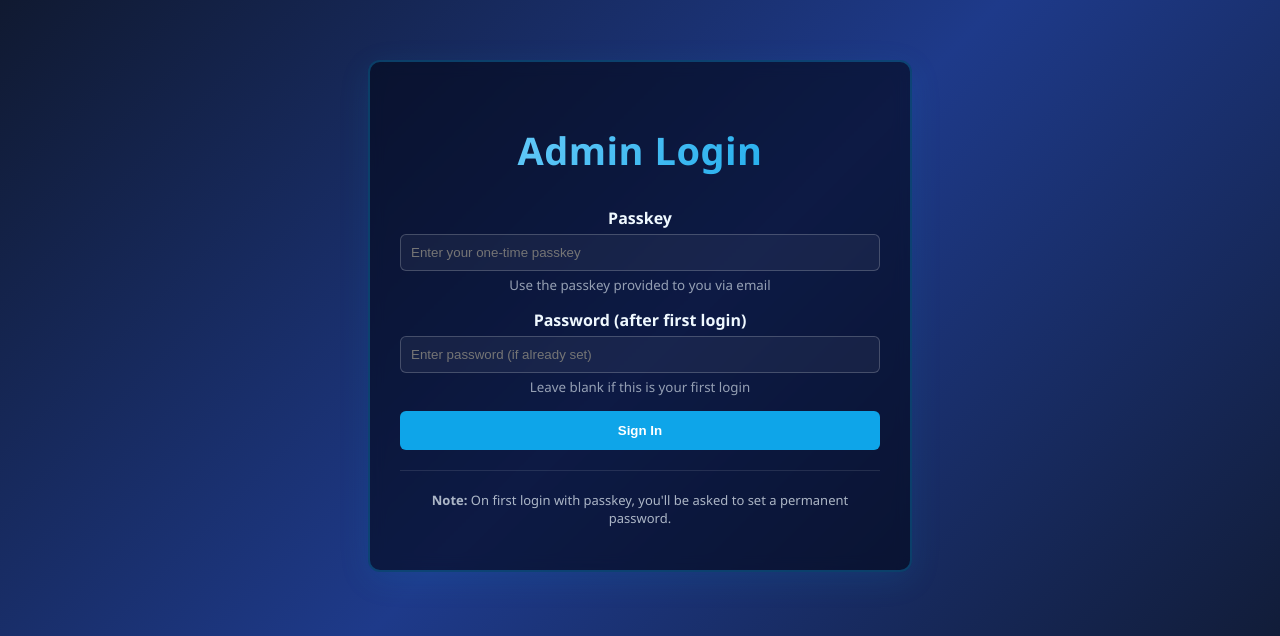
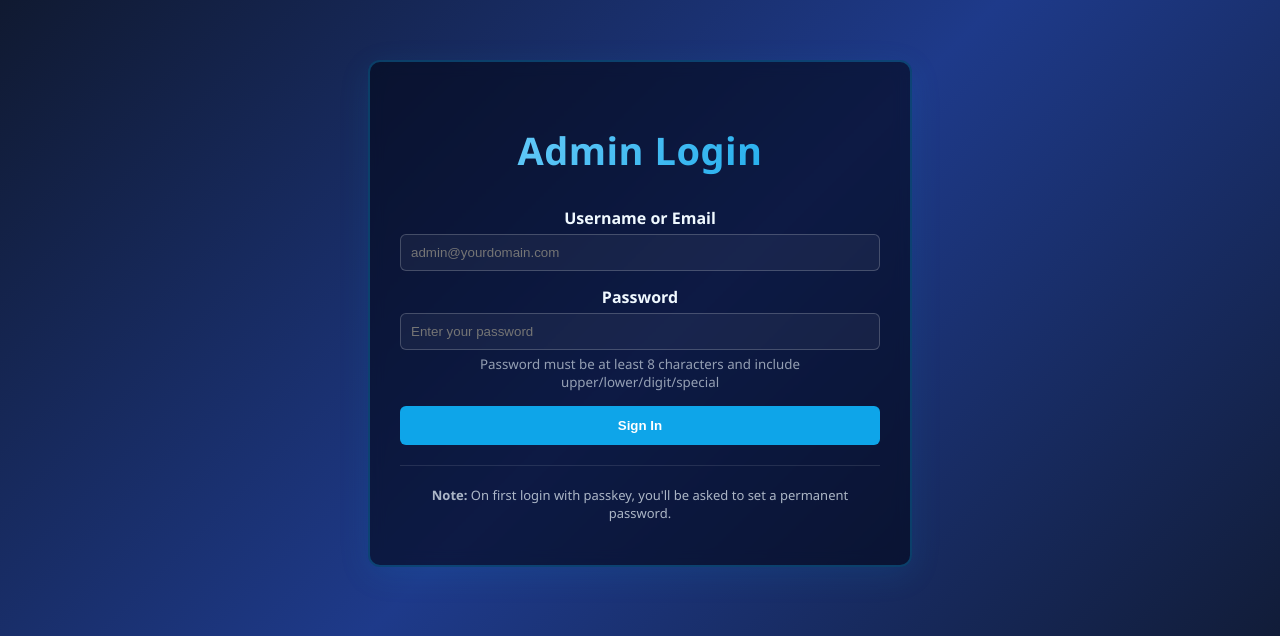
Before and after one commit to jmpeters002-coder/https-smartsortaisolutions, a Flask app: page /admin/login in a window 1280 px wide. Shown: the part 75-711 px from the top of the page. Run offline with Flask 3, Linux system fonts and the light colour scheme.

Commit message:
Admin auth: hashed creds, CSRF, dashboard realtime, payment pending page, security fixes

```diff
--- a/app.py
+++ b/app.py
@@ -1,10 +1,13 @@
 from flask import Flask, render_template, jsonify, request, redirect, session, Response, url_for
-from models import db, Product, Order, UserAccess
+from models import db, Product, Order, UserAccess, User
 import os
 import requests
 from dotenv import load_dotenv
 import hmac
 import hashlib
+import json
+import re
+from werkzeug.security import generate_password_hash, check_password_hash
 from flask_mail import Mail, Message
 import logging
 from logging.handlers import RotatingFileHandler
@@ -38,6 +41,42 @@ app.config['SESSION_COOKIE_HTTPONLY'] = True  # Prevent JS access
 app.config['SESSION_COOKIE_SAMESITE'] = 'Lax'  # CSRF protection
 app.config['PERMANENT_SESSION_LIFETIME'] = 2592000  # 30 days
 
+
+# --- Simple CSRF protection (token stored in session) ---
+def generate_csrf_token():
+    token = session.get('csrf_token')
+    if not token:
+        token = secrets.token_urlsafe(32)
+        session['csrf_token'] = token
+    return token
+
+
+def validate_csrf(token):
+    expected = session.get('csrf_token')
+    return expected and hmac.compare_digest(expected, token)
+
+
+# Make csrf_token available in Jinja templates
+app.jinja_env.globals['csrf_token'] = generate_csrf_token
+
+
+@app.before_request
+def enforce_csrf_on_post():
+    # Skip safe methods
+    if request.method != 'POST':
+        return
+
+    # Exempt endpoints that are webhooks or external APIs
+    path = request.path or ''
+    csrf_exempt_prefixes = ['/webhook', '/api/', '/static']
+    if any(path.startswith(p) for p in csrf_exempt_prefixes):
+        return
+
+    # Check token either in header (X-CSRF-Token) or in form data
+    token = request.headers.get('X-CSRF-Token') or request.form.get('csrf_token')
+    if not token or not validate_csrf(token):
+        return Response('CSRF validation failed', status=400)
+
 # Paystack API Key
 PAYSTACK_SECRET_KEY = os.getenv("PAYSTACK_SECRET_KEY")
 PAYSTACK_PUBLIC_KEY = os.getenv("PAYSTACK_PUBLIC_KEY")
@@ -57,10 +96,47 @@ app.config['MAIL_DEFAULT_SENDER'] = os.getenv("MAIL_DEFAULT_SENDER", "support@sm
 mail = Mail(app)
 
 # --- Admin authentication helpers ---
-# Admin credentials and email
+# Admin credentials and email (login username/email comes from env)
 ADMIN_EMAIL = os.getenv('ADMIN_EMAIL', 'smartsortsolutions04@gmail.com')
-ADMIN_PASSKEY = os.getenv('PASSKEY', 'peterngecu')  # Simple passkey for initial login
-ADMIN_PASSWORD = os.getenv('ADMIN_PASSWORD')  # Set after first login via change password
+# Credentials file stored in instance folder (created if missing)
+CREDENTIALS_PATH = os.path.join(os.path.dirname(__file__), 'instance', 'admin_credentials.json')
+
+
+def load_credentials():
+    """Load admin credentials from instance JSON file."""
+    try:
+        if os.path.exists(CREDENTIALS_PATH):
+            with open(CREDENTIALS_PATH, 'r', encoding='utf-8') as f:
+                return json.load(f)
+    except Exception:
+        return None
+    return None
+
+
+def save_credentials(login, password_hash):
+    """Save admin credentials to instance JSON file."""
+    data = {'login': login, 'password_hash': password_hash}
+    # Ensure instance directory exists
+    inst_dir = os.path.dirname(CREDENTIALS_PATH)
+    if not os.path.exists(inst_dir):
+        os.makedirs(inst_dir, exist_ok=True)
+    with open(CREDENTIALS_PATH, 'w', encoding='utf-8') as f:
+        json.dump(data, f)
+
+
+def is_strong_password(pw: str) -> bool:
+    """Basic strong-password check: min 8, upper, lower, digit, special."""
+    if not pw or len(pw) < 8:
+        return False
+    if not re.search(r'[a-z]', pw):
+        return False
+    if not re.search(r'[A-Z]', pw):
+        return False
+    if not re.search(r'\d', pw):
+        return False
+    if not re.search(r'[!@#$%^&*(),.?":{}|<>]', pw):
+        return False
+    return True
 
 def check_admin_auth():
     """Return True if the request has admin access via session or HTTP Basic auth."""
@@ -68,11 +144,15 @@ def check_admin_auth():
     if session.get('is_admin'):
         return True
 
-    # HTTP Basic auth
+    # HTTP Basic auth using stored credentials
     auth = request.authorization
-    if auth and ADMIN_PASSWORD:
-        if hmac.compare_digest(auth.username or "", ADMIN_EMAIL) and hmac.compare_digest(auth.password or "", ADMIN_PASSWORD):
-            return True
+    creds = load_credentials()
+    if auth and creds:
+        stored_login = creds.get('login')
+        stored_hash = creds.get('password_hash')
+        if stored_login and stored_hash:
+            if hmac.compare_digest(auth.username or "", stored_login) and check_password_hash(stored_hash, auth.password or ""):
+                return True
 
     return False
 
@@ -88,30 +168,49 @@ def admin_required(func):
 
 @app.route('/admin/login', methods=['GET', 'POST'])
 def admin_login():
-    """Passkey-based admin login with first-time password setup."""
+    """Admin login using `login` (username/email) and `password`.
+
+    If credentials do not exist yet, allow initial setup when `login` matches
+    the configured `ADMIN_EMAIL` and the supplied password meets strength rules.
+    """
     if request.method == 'POST':
-        passkey = request.form.get('passkey', '').strip()
+        login = request.form.get('login', '').strip()
         password = request.form.get('password', '').strip()
 
-        # Verify passkey first
-        if passkey and passkey == ADMIN_PASSKEY:
-            session['is_admin'] = True
-            session['first_login'] = True  # Force password change on first login
-            return redirect(url_for('admin_change_password'))
+        if not login or not password:
+            return render_template('admin_login.html', error='Provide login and password'), 400
 
-        # If password already set, allow password login
-        if password and ADMIN_PASSWORD and password == ADMIN_PASSWORD:
+        creds = load_credentials()
+
+        # If credentials exist, validate
+        if creds:
+            stored_login = creds.get('login')
+            stored_hash = creds.get('password_hash')
+            if stored_login and stored_hash and hmac.compare_digest(login, stored_login) and check_password_hash(stored_hash, password):
+                session['is_admin'] = True
+                return redirect(url_for('admin_dashboard'))
+            return render_template('admin_login.html', error='Invalid login or password'), 401
+
+        # No credentials yet — allow initial setup only for configured ADMIN_EMAIL
+        if login == ADMIN_EMAIL:
+            if not is_strong_password(password):
+                return render_template('admin_login.html', error='Password must be at least 8 chars and include upper, lower, number, and special char'), 400
+            pw_hash = generate_password_hash(password)
+            save_credentials(login, pw_hash)
             session['is_admin'] = True
             return redirect(url_for('admin_dashboard'))
 
-        return render_template('admin_login.html', error='Invalid passkey or password'), 401
+        return render_template('admin_login.html', error='Invalid login or password'), 401
 
     return render_template('admin_login.html')
 
 
 @app.route('/admin/change-password', methods=['GET', 'POST'])
 def admin_change_password():
-    """Set/change admin password on first login."""
+    """Allow logged-in admin to change their password.
+
+    Requires current session `is_admin`.
+    """
     if not session.get('is_admin'):
         return redirect(url_for('admin_login'))
 
@@ -119,21 +218,19 @@ def admin_change_password():
         new_password = request.form.get('new_password', '').strip()
         confirm_password = request.form.get('confirm_password', '').strip()
 
-        if not new_password or len(new_password) < 6:
-            return render_template('admin_change_password.html', error='Password must be at least 6 characters'), 400
-
         if new_password != confirm_password:
             return render_template('admin_change_password.html', error='Passwords do not match'), 400
 
-        # Store password in session (will need to manually add to env vars on Render)
-        session.pop('first_login', None)
+        if not is_strong_password(new_password):
+            return render_template('admin_change_password.html', error='Password must be at least 8 chars and include upper, lower, number, and special char'), 400
 
-        return render_template('admin_change_password.html',
-                             password_set=new_password,
-                             success=f'Password set successfully!'), 200
+        # Persist new password hash for current admin login
+        creds = load_credentials() or {'login': ADMIN_EMAIL}
+        save_credentials(creds.get('login', ADMIN_EMAIL), generate_password_hash(new_password))
 
-    is_first_login = session.get('first_login', False)
-    return render_template('admin_change_password.html', is_first_login=is_first_login)
+        return render_template('admin_change_password.html', success='Password set successfully!'), 200
+
+    return render_template('admin_change_password.html')
 
 
 @app.route('/admin/logout')
@@ -228,10 +325,14 @@ def contact():
 
 @app.route("/create-order/<int:product_id>", methods=["POST"])
 def create_order(product_id):
-    email = request.form.get("email")
+    email = (request.form.get("email") or '').strip()
     custom_amount = request.form.get("amount")
 
     product = Product.query.get_or_404(product_id)
+
+    # Basic email validation
+    if not email or not re.match(r"^[^@\s]+@[^@\s]+\.[^@\s]+$", email):
+        return "Invalid email address", 400
 
     # Validate custom amount
     try:
@@ -318,8 +419,12 @@ def access_product(reference):
     """
     order = Order.query.filter_by(payment_reference=reference).first()
 
-    if not order or order.status != "paid":
-        return "Access denied. Payment not confirmed.", 403
+    if not order:
+        return "Access denied. Order not found.", 404
+
+    # If payment not yet confirmed, render a polling page that waits for confirmation.
+    if order.status != "paid":
+        return render_template("payment_pending.html", reference=reference)
 
     product = order.product
 
@@ -330,6 +435,16 @@ def access_product(reference):
         return render_template("service_confirmation.html", product=product, order=order)
 
     return "Invalid product type", 400
+
+
+
+@app.route('/api/order-status/<reference>')
+def api_order_status(reference):
+    """Return JSON status for a given payment reference."""
+    order = Order.query.filter_by(payment_reference=reference).first()
+    if not order:
+        return jsonify({'status': 'not_found'}), 404
+    return jsonify({'status': order.status}), 200
 @app.route("/api/products")
 def api_products():
     products = Product.query.all()
@@ -651,6 +766,60 @@ def admin_dashboard():
     )
 
 
+@app.route("/admin/dashboard-data")
+@admin_required
+def admin_dashboard_data():
+    """Return JSON data for dashboard (orders + stats) to support realtime UI updates."""
+    all_orders = Order.query.order_by(Order.created_at.desc()).all()
+
+    orders_payload = [
+        {
+            'id': o.id,
+            'customer_email': o.customer_email,
+            'product_title': o.product.title if o.product else None,
+            'price': o.product.price if o.product else 0,
+            'status': o.status,
+            'payment_reference': o.payment_reference,
+            'created_at': o.created_at.isoformat()
+        }
+        for o in all_orders
+    ]
+
+    total_orders = len(all_orders)
+    paid_orders = len([o for o in all_orders if o.status == 'paid'])
+    pending_orders = len([o for o in all_orders if o.status == 'pending'])
+    total_revenue = sum(o.product.price for o in all_orders if o.status == 'paid')
+
+    revenue_by_type = {}
+    revenue_by_status = {}
+    for o in all_orders:
+        if o.status == 'paid' and o.product:
+            revenue_by_type[o.product.product_type] = revenue_by_type.get(o.product.product_type, 0) + o.product.price
+        revenue_by_status[o.status] = revenue_by_status.get(o.status, 0) + (o.product.price if o.product else 0)
+
+    recent_access = UserAccess.query.order_by(UserAccess.granted_at.desc()).limit(10).all()
+    recent_access_payload = [
+        {
+            'email': a.customer_email,
+            'product_title': a.product.title if a.product else None,
+            'type': a.access_type,
+            'granted_at': a.granted_at.isoformat()
+        }
+        for a in recent_access
+    ]
+
+    return jsonify({
+        'orders': orders_payload,
+        'total_orders': total_orders,
+        'paid_orders': paid_orders,
+        'pending_orders': pending_orders,
+        'total_revenue': total_revenue,
+        'revenue_by_type': revenue_by_type,
+        'revenue_by_status': revenue_by_status,
+        'recent_access': recent_access_payload
+    })
+
+
 
 
 @app.route("/admin/override/<int:order_id>", methods=["POST"])
--- a/templates/admin_change_password.html
+++ b/templates/admin_change_password.html
@@ -32,6 +32,7 @@
     {% endif %}
 
     <form method="post">
+        <input type="hidden" name="csrf_token" value="{{ csrf_token() }}">
         <div style="background:rgba(14,165,233,0.1);padding:12px;border-radius:6px;margin-bottom:15px;border-left:3px solid #0ea5e9;">
             <p style="margin:0;opacity:0.8;font-size:13px;">
                 <strong>Admin Email:</strong> smartsortsolutions04@gmail.com
--- a/templates/admin_login.html
+++ b/templates/admin_login.html
@@ -11,16 +11,16 @@
     {% endif %}
 
     <form method="post">
+        <input type="hidden" name="csrf_token" value="{{ csrf_token() }}">
         <div style="margin-bottom:15px;">
-            <label style="display:block;margin-bottom:5px;font-weight:600;">Passkey</label>
-            <input type="password" name="passkey" placeholder="Enter your one-time passkey" required style="width:100%;padding:10px;border-radius:6px;border:1px solid rgba(255,255,255,0.2);background:rgba(255,255,255,0.05);color:#fff;box-sizing:border-box;">
-            <small style="opacity:0.6;display:block;margin-top:5px;">Use the passkey provided to you via email</small>
+            <label style="display:block;margin-bottom:5px;font-weight:600;">Username or Email</label>
+            <input type="text" name="login" placeholder="admin@yourdomain.com" required style="width:100%;padding:10px;border-radius:6px;border:1px solid rgba(255,255,255,0.2);background:rgba(255,255,255,0.05);color:#fff;box-sizing:border-box;">
         </div>
 
         <div style="margin-bottom:15px;">
-            <label style="display:block;margin-bottom:5px;font-weight:600;">Password (after first login)</label>
-            <input type="password" name="password" placeholder="Enter password (if already set)" style="width:100%;padding:10px;border-radius:6px;border:1px solid rgba(255,255,255,0.2);background:rgba(255,255,255,0.05);color:#fff;box-sizing:border-box;">
-            <small style="opacity:0.6;display:block;margin-top:5px;">Leave blank if this is your first login</small>
+            <label style="display:block;margin-bottom:5px;font-weight:600;">Password</label>
+            <input type="password" name="password" placeholder="Enter your password" required style="width:100%;padding:10px;border-radius:6px;border:1px solid rgba(255,255,255,0.2);background:rgba(255,255,255,0.05);color:#fff;box-sizing:border-box;">
+            <small style="opacity:0.6;display:block;margin-top:5px;">Password must be at least 8 characters and include upper/lower/digit/special</small>
         </div>
 
         <button type="submit" style="width:100%;padding:12px;background:#0ea5e9;color:white;border:none;border-radius:6px;font-weight:700;cursor:pointer;transition:all 0.3s ease;">Sign In</button>
--- a/templates/courses.html
+++ b/templates/courses.html
@@ -29,6 +29,7 @@
         <span class="close" onclick="closeEnrollModal()">&times;</span>
         <h2>Enroll Now</h2>
         <form method="POST" id="enrollForm">
+            <input type="hidden" name="csrf_token" value="{{ csrf_token() }}">
             <input type="hidden" id="productId" name="product_id">
 
             <div class="form-group">
```
Also changed, not shown: models.py (+33 -0 lines), templates/admin_dashboard.html (+67 -5 lines), templates/payment_pending.html (added, +65 -0 lines).
